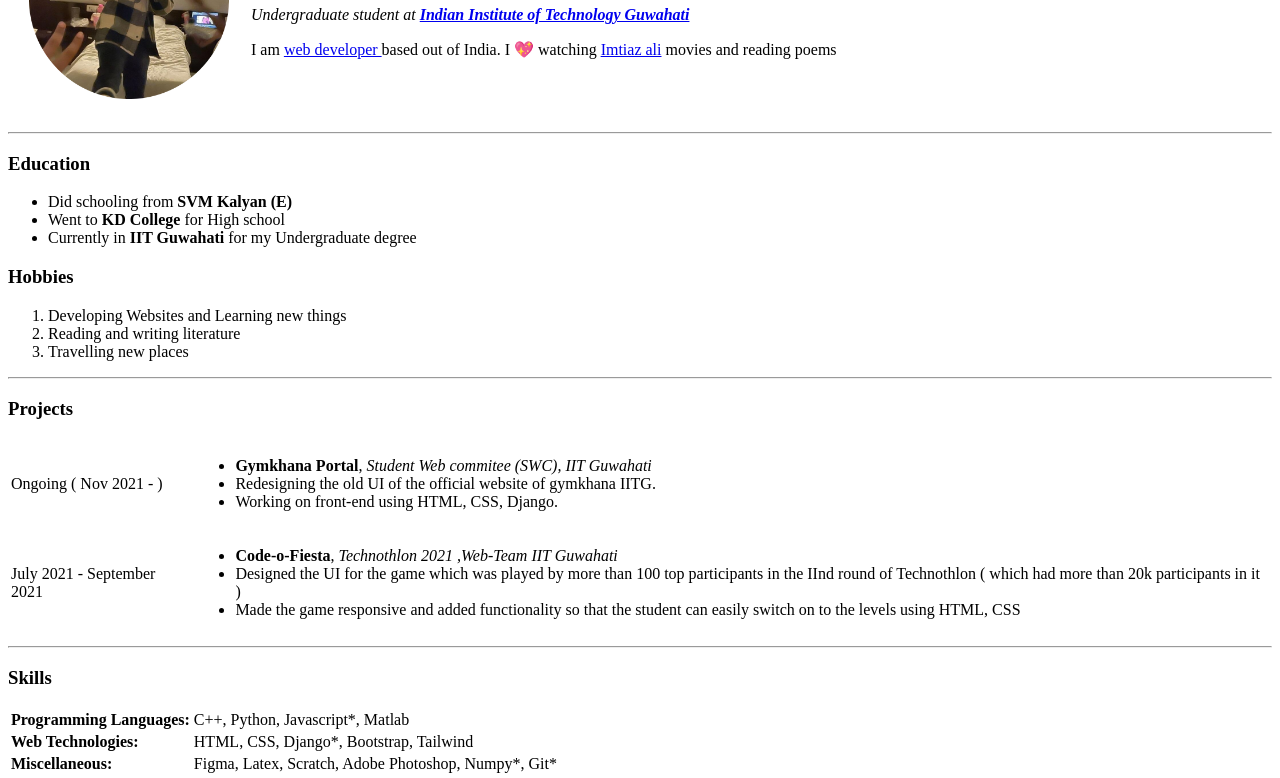
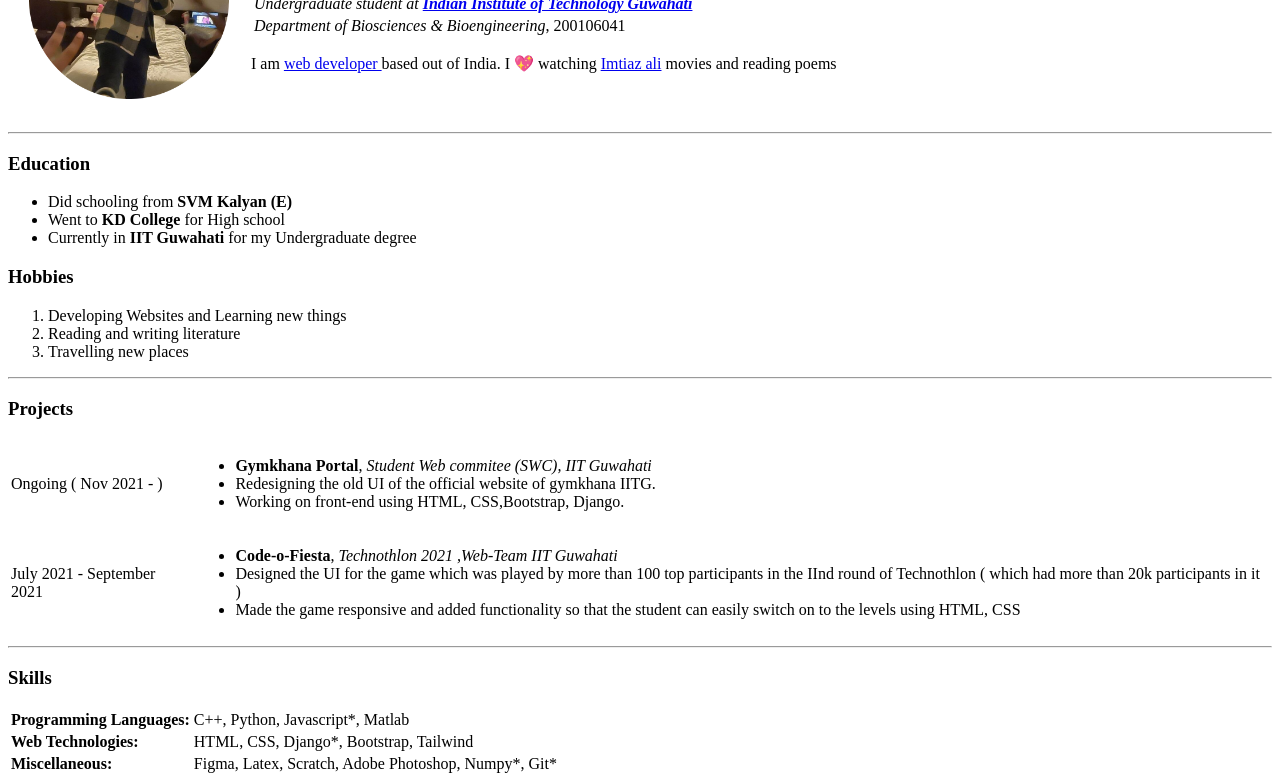
Before and after one commit to Raeskaa/WebDev-Bootcamp, a plain HTML site: page Chapter 2/portfolio.html in a window 1280 px wide. Shown: the part 130-908 px from the top of the page. Drawn offline with Linux system fonts and the light colour scheme.

Commit message:
Updated Portfolio

```diff
--- a/Chapter 2/portfolio.html
+++ b/Chapter 2/portfolio.html
@@ -15,7 +15,16 @@
     <tr>
       <td><img src="portfolio.png" alt="Mahesh profile picture" style=" height: 200px"></td>
       <td>  <h1>Mahesh Tripathi</h1>
-        <p><em>Undergraduate student at <strong><a href="https://www.iitg.ac.in/">Indian Institute of Technology Guwahati</a></strong></em></p>
+
+        <table>
+          <tr>
+       <td><em>Undergraduate student at <strong><a href="https://www.iitg.ac.in/">Indian Institute of Technology Guwahati</a></strong></em>
+       </td>
+          </tr>
+          <tr>
+            <td>  <em>Department of Biosciences & Bioengineering</em>, 200106041</td>
+          </tr>
+        </table>
         <p>I am <a href="https://github.com/Raeskaa"> web developer </a>based out of India. I 💖 watching <a href="https://en.wikipedia.org/wiki/Imtiaz_Ali_(director)">Imtiaz ali</a> movies and reading poems</p></td>
     </tr>
   </table>
@@ -44,7 +53,7 @@
             <li><strong>Gymkhana Portal</strong>,<em> Student Web commitee (SWC), IIT Guwahati </em></li>
 
             <li>Redesigning the old UI of the official website of gymkhana IITG.</li>
-            <li>Working on front-end using HTML, CSS, Django.</li>
+            <li>Working on front-end using HTML, CSS,Bootstrap, Django.</li>
           </ul>
         </td>
       </tr>
```
